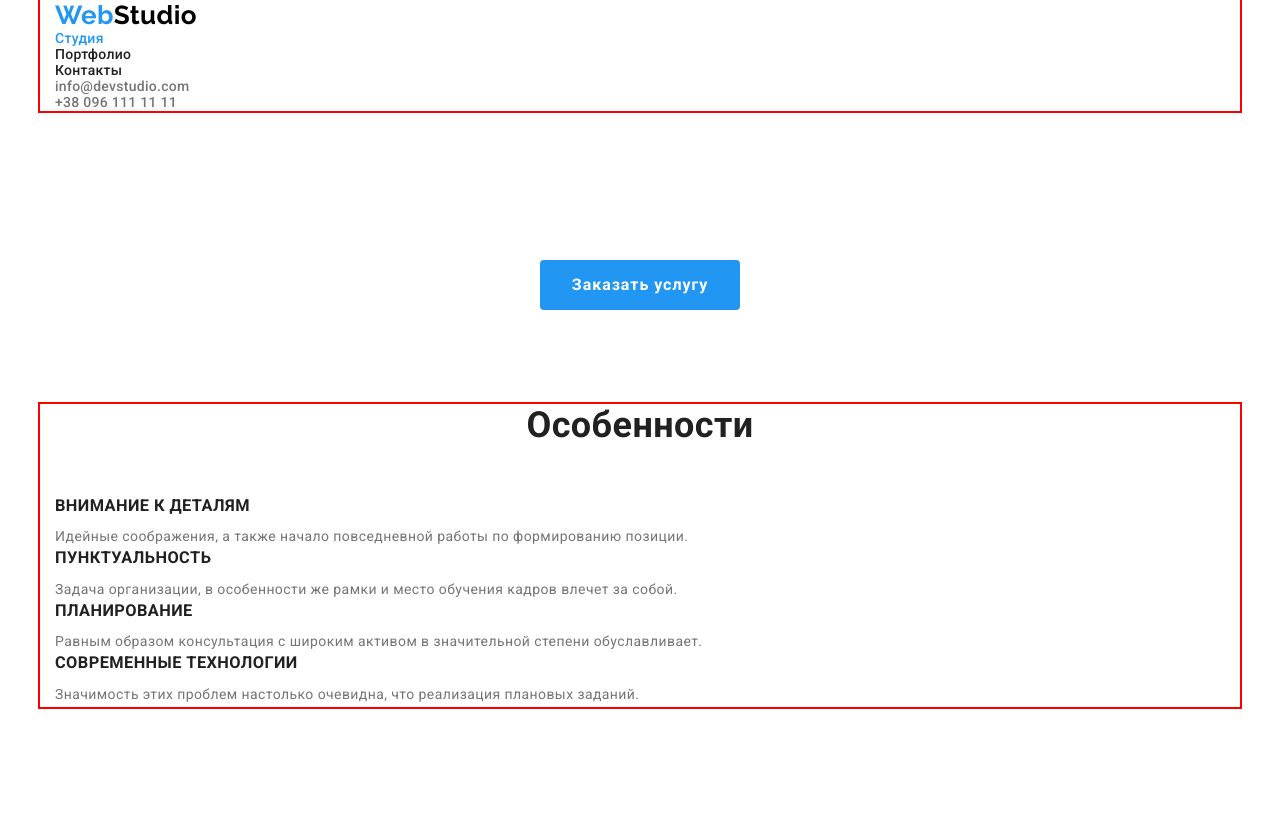
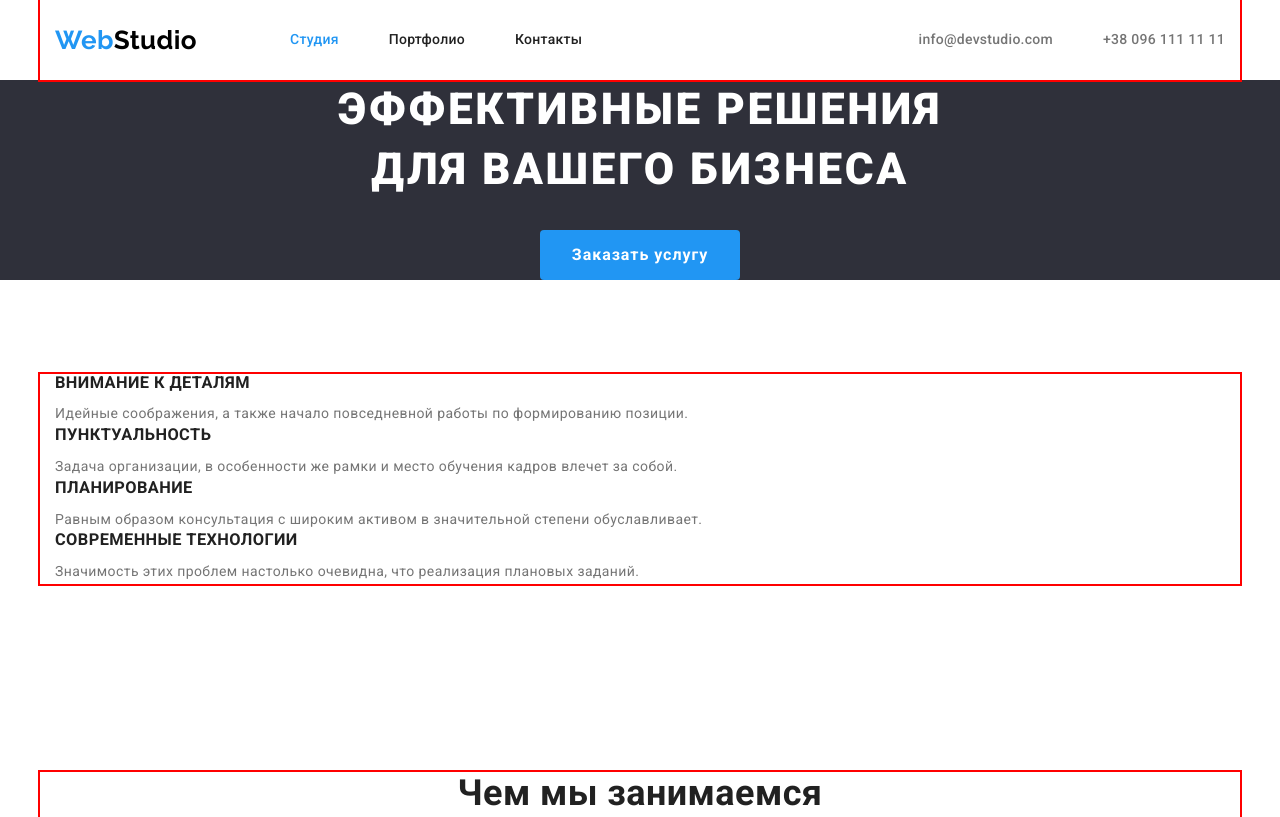
Before and after one commit to Preksler/goit-markup-hw-03, a plain HTML site: page index.html in a window 1280 px wide. Shown: the top 817 px of the page. Drawn offline with nearby package versions, Linux system fonts and the light colour scheme.

Commit message:
comrleate header

```diff
--- a/css/styles.css
+++ b/css/styles.css
@@ -6,10 +6,13 @@
   --primery-black-color: #000000;
   --text-footer-contact-color: rgba(255, 255, 255, 0.6);
   --filters-background-color: #f5f4fa;
+  --main-bg-color: #ffffff;
+  --second-bg-color: #2f303a;
+  --third-bg-color: #f5f4fa;
 }
 
 body {
-  background-color: var(--primary-white-color);
+  background-color: var(--main-bg-color);
   color: var(--title-text-color);
   font-family: Roboto, sans-serif;
   letter-spacing: 0.03em;
@@ -46,7 +49,8 @@ body {
   outline: 2px solid red;
 }
 
-/*logo*/
+/* -------------------------HEADER------------------------- */
+/* ----------logo---------- */
 .logo {
   color: var(--accent-color);
   font-family: Raleway, sans-serif;
@@ -58,14 +62,32 @@ body {
 
 .logo-header {
   color: var(--primery-black-color);
+  margin-right: 93px;
 }
 
 .logo-footer {
   color: var(--primary-white-color);
 }
 
-/*site-nav*/
+/* ----------site-nav---------- */
+.main-nav {
+  display: flex;
+  align-items: center;
+}
+
+.site-nav {
+  display: flex;
+}
+
+.site-nav .item:not(:last-child) {
+  margin-right: 50px;
+}
+
 .site-nav .link {
+  display: block;
+  padding-top: 32px;
+  padding-bottom: 32px;
+
   color: var(--title-text-color);
   font-weight: 500;
   letter-spacing: 0.02em;
@@ -85,8 +107,21 @@ body {
   color: var(--accent-color);
 }
 
-/* Contact header */
+/* ----------contact-header---------- */
+.contact {
+  display: flex;
+  margin-left: auto;
+}
+
+.contact .item:not(:last-child) {
+  margin-right: 50px;
+}
+
 .contact .link {
+  display: block;
+  padding-top: 32px;
+  padding-bottom: 32px;
+
   font-weight: 500;
   color: var(--text-color);
   letter-spacing: 0.02em;
@@ -98,10 +133,11 @@ body {
   color: var(--accent-color);
 }
 
-/* Hero */
+/* -------------------------HERO------------------------- */
+
 .hero {
   text-align: center;
-  /* background-color: #757575; */
+  background-color: var(--second-bg-color);
 }
 
 .hero-title {
@@ -141,6 +177,7 @@ body {
   line-height: 1.63;
   cursor: pointer;
 }
+
 .filters:hover,
 .filters:focus {
   color: var(--primary-white-color);
@@ -151,6 +188,7 @@ body {
 .section {
   padding-bottom: 94px;
   padding-top: 94px;
+  background-color: var(--main-bg-color);
 }
 
 .section-title {
@@ -169,16 +207,18 @@ body {
   line-height: 1.71;
 }
 
-/* Feature */
+/* -------------------------FEATURE------------------------- */
+
 .feature-list .title {
   margin-top: 0;
   margin-bottom: 10px;
   text-transform: uppercase;
 }
 
-/* Our team */
+/* -------------------------OUR TEAM------------------------- */
+
 .command {
-  background-color: var(--filters-background-color);
+  background-color: var(--third-bg-color);
 }
 .command .photo {
   margin-bottom: 30px;
@@ -201,7 +241,12 @@ body {
   /* text-align: center; */
 }
 
-/* Address footer */
+/* -------------------------FOOTER------------------------- */
+
+.footer {
+  background-color: var(--second-bg-color);
+}
+
 .address .link {
   color: var(--text-footer-contact-color);
   font-style: normal;
@@ -216,6 +261,7 @@ body {
   text-decoration: none;
 }
 
+/* -------------------------PORTFOLIO------------------------- */
 /* Portfolio */
 .portfolio .link {
   text-decoration: none;
--- a/index.html
+++ b/index.html
@@ -17,18 +17,18 @@
 <body>
 
     <header>
-        <div class="container">
+        <div class="container main-nav">
             <a href="./index.html" class="logo" lang="en">Web<span class="logo-header" lang="en">Studio</span></a>
             <nav>
                 <ul class="site-nav list">
-                    <li><a href="./index.html" class="link active-page">Студия</a></li>
-                    <li><a href="./portfolio.html" class="link">Портфолио</a></li>
-                    <li><a href="" class="link">Контакты</a></li>
+                    <li class="item"><a href="./index.html" class="link active-page">Студия</a></li>
+                    <li class="item"><a href="./portfolio.html" class="link">Портфолио</a></li>
+                    <li class="item"><a href="" class="link">Контакты</a></li>
                 </ul>
             </nav>
             <ul class="contact list">
-                <li><a href="mailto:info@devstudio.com" class="link">info@devstudio.com</a></li>
-                <li><a href="tel:+380961111111" class="link">+38 096 111 11 11</a></li>
+                <li class="item"><a href="mailto:info@devstudio.com" class="link">info@devstudio.com</a></li>
+                <li class="item"><a href="tel:+380961111111" class="link">+38 096 111 11 11</a></li>
             </ul>
         </div>
 
@@ -43,7 +43,7 @@
         <section class="section">
             <div class="container">
                 <!-- скроем через css-->
-                <h2 class="section-title">Особенности</h2>
+                <h2 class="section-title visually-hidden">Особенности</h2>
                 <ul class="feature-list list">
                     <li>
                         <h3 class="title">Внимание к деталям</h3>
@@ -108,15 +108,19 @@
         </section>
     </main>
 
-    <footer>
+    <footer class="footer">
+        <div class="container">
             <a href="./index.html" class="logo" lang="en">Web<span class="logo-footer" lang="en">Studio</span></a>
             <address>
                 <ul class="address list">
-                <li><a href="https://goo.gl/maps/1GZU7aaaTQPB9hGB9" class="link-maps" target="_blank" rel="noreferrer noopener">г. Киев, пр-т Леси Украинки, 26</a></li>
+                    <li><a href="https://goo.gl/maps/1GZU7aaaTQPB9hGB9" class="link-maps" target="_blank"
+                            rel="noreferrer noopener">г. Киев, пр-т Леси Украинки, 26</a></li>
                     <li><a href="mailto:info@example.com" class="link">info@example.com</a></li>
                     <li><a href="tel:+380991111111" class="link">+38 099 111 11 11</a></li>
                 </ul>
             </address>
+        </div>
+
     </footer>
 </body>
 
```
Lines whose indentation alone changed are shown as unchanged.
